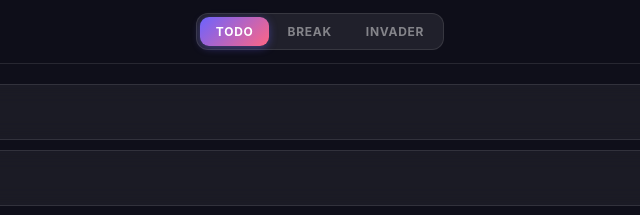
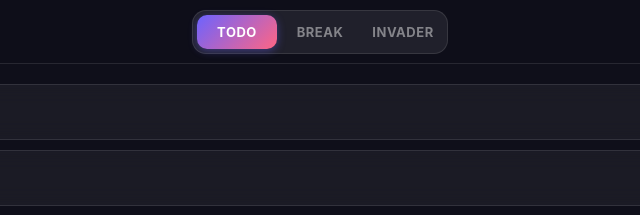
Before and after one commit to satou0104/todo-kuzushi, a website: page index.html in a window 1280 px wide. Shown: the top 215 px of the page, 320-960 px from the left. Drawn offline with Linux system fonts and the light colour scheme.

Commit message:
fix segment control: fixed width 80px, larger size

```diff
--- a/style.css
+++ b/style.css
@@ -94,26 +94,27 @@ html, body {
 #segment-control {
   display: flex;
   background: rgba(255,255,255,0.08);
-  border-radius: 12px;
-  padding: 3px;
-  gap: 2px;
+  border-radius: 14px;
+  padding: 4px;
+  gap: 3px;
   border: 1px solid var(--card-border);
 }
 
 .seg-btn {
-  flex: 1;
-  padding: 7px 16px;
+  width: 80px;
+  padding: 9px 0;
   border: none;
-  border-radius: 9px;
+  border-radius: 10px;
   background: transparent;
   color: rgba(255,255,255,0.45);
-  font-size: 12px;
+  font-size: 13px;
   font-weight: 700;
-  letter-spacing: 0.06em;
+  letter-spacing: 0.04em;
   font-family: inherit;
   cursor: pointer;
   transition: all 0.2s;
   -webkit-tap-highlight-color: transparent;
+  text-align: center;
 }
 
 .seg-btn.active {
--- a/www/style.css
+++ b/www/style.css
@@ -94,26 +94,27 @@ html, body {
 #segment-control {
   display: flex;
   background: rgba(255,255,255,0.08);
-  border-radius: 12px;
-  padding: 3px;
-  gap: 2px;
+  border-radius: 14px;
+  padding: 4px;
+  gap: 3px;
   border: 1px solid var(--card-border);
 }
 
 .seg-btn {
-  flex: 1;
-  padding: 7px 16px;
+  width: 80px;
+  padding: 9px 0;
   border: none;
-  border-radius: 9px;
+  border-radius: 10px;
   background: transparent;
   color: rgba(255,255,255,0.45);
-  font-size: 12px;
+  font-size: 13px;
   font-weight: 700;
-  letter-spacing: 0.06em;
+  letter-spacing: 0.04em;
   font-family: inherit;
   cursor: pointer;
   transition: all 0.2s;
   -webkit-tap-highlight-color: transparent;
+  text-align: center;
 }
 
 .seg-btn.active {
```
